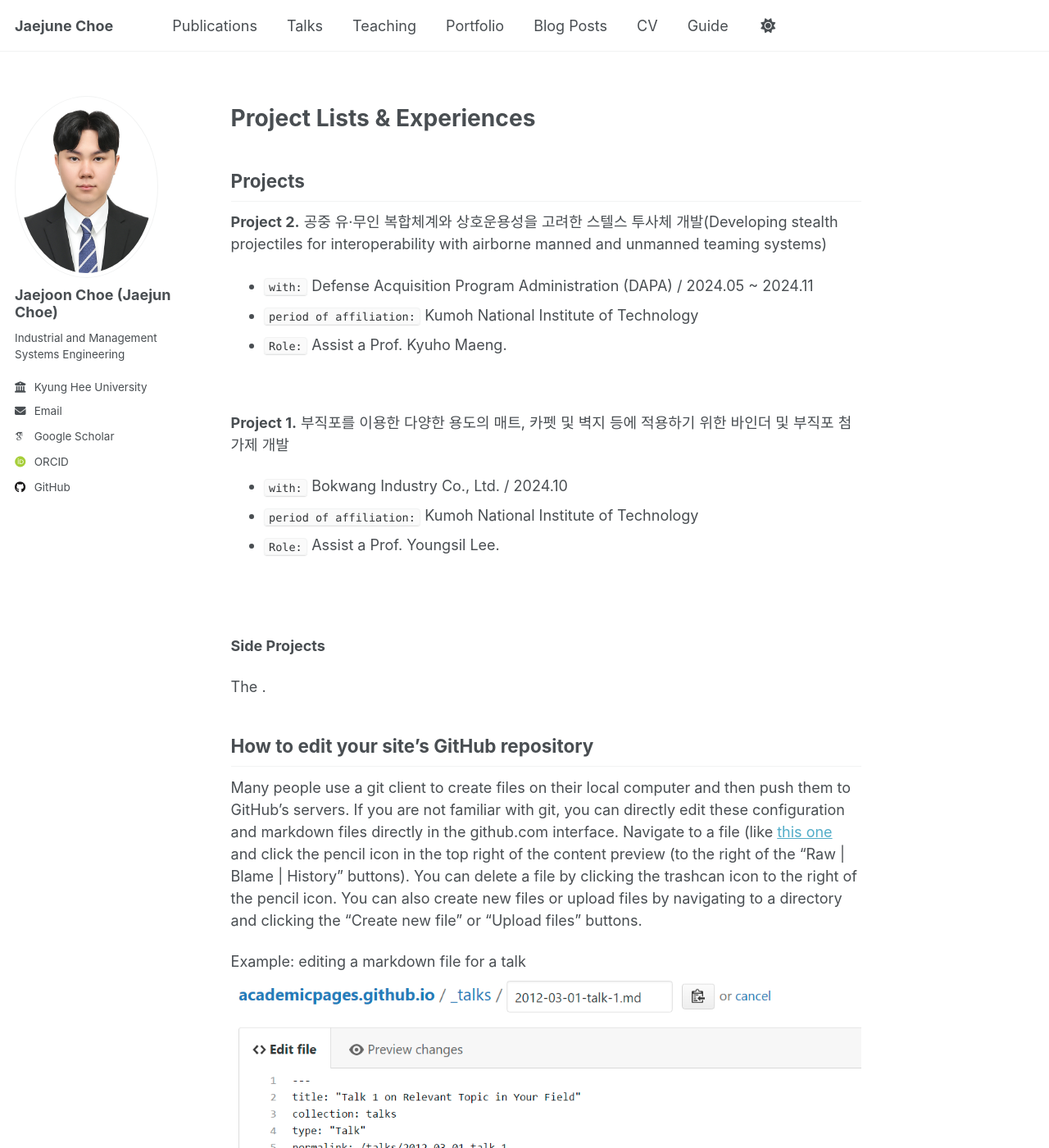
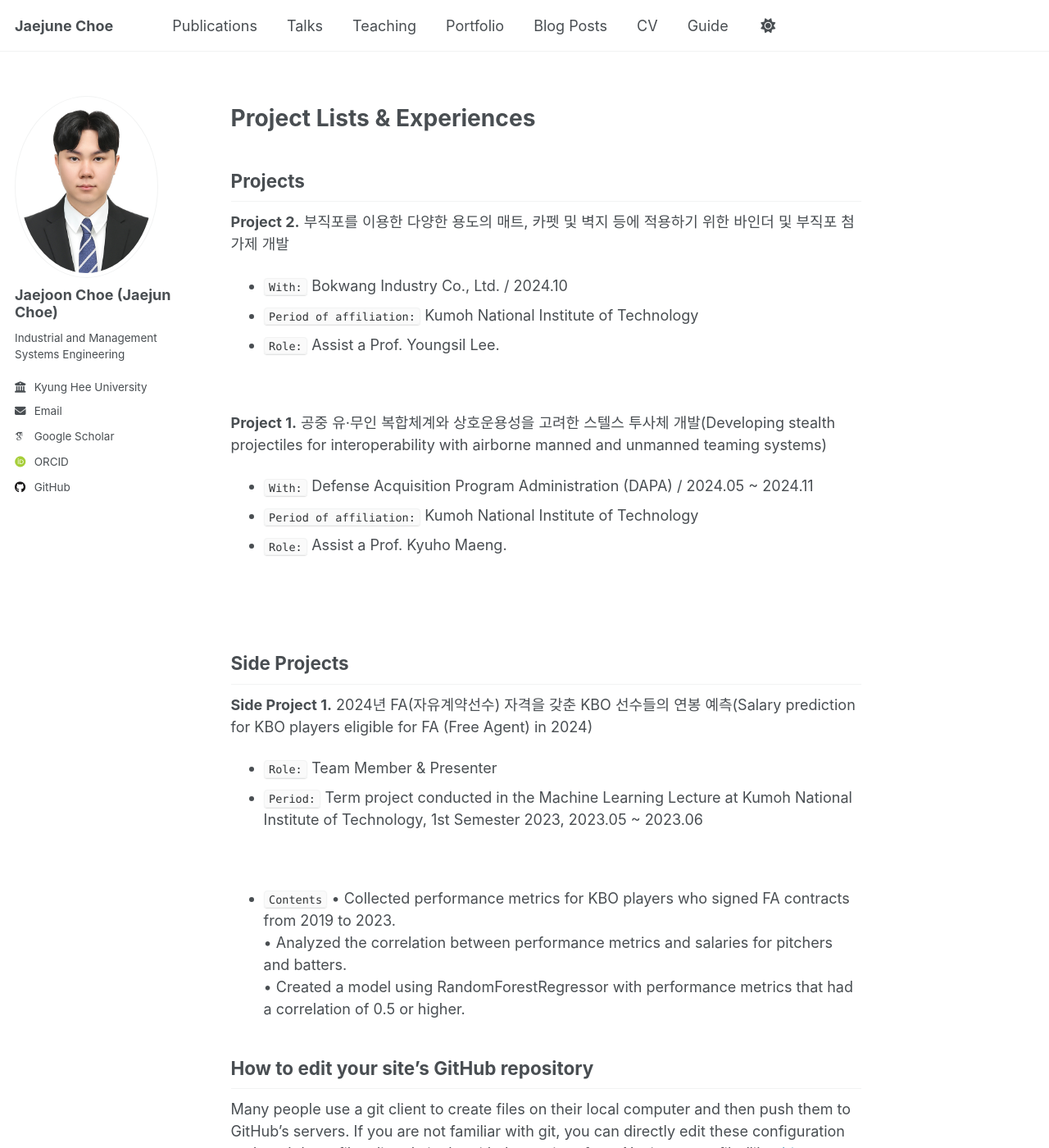
Before and after one commit to jaejunchoe/jaejunchoe.github.io, a Jekyll site: the page built from _pages/about.md, in a window 1280 px wide and 1400 px high, scrolled down 851 px. Shown: the whole window at 82% size. Built offline with Jekyll 4.4.1, drawn with Linux system fonts in a browser that asks for light colours; some web fonts are replaced.

Commit message:
initial commit

```diff
--- a/_pages/about.md
+++ b/_pages/about.md
@@ -39,26 +39,45 @@ Project Lists & Experiences
 **Projects**
 ----
 
-**Project 2.** 공중 유·무인 복합체계와 상호운용성을 고려한 스텔스 투사체 개발(Developing stealth projectiles for interoperability with airborne manned and unmanned teaming systems)
-- `with:` Defense Acquisition Program Administration (DAPA) / 2024.05 ~ 2024.11
-- `period of affiliation:` Kumoh National Institute of Technology
-- `Role:` Assist a Prof. Kyuho Maeng.
+**Project 2.** 부직포를 이용한 다양한 용도의 매트, 카펫 및 벽지 등에 적용하기 위한 바인더 및 부직포 첨가제 개발
+- `With:` Bokwang Industry Co., Ltd. / 2024.10
+- `Period of affiliation:` Kumoh National Institute of Technology
+- `Role:` Assist a Prof. Youngsil Lee.
 
 <br/>
 
-**Project 1.** 부직포를 이용한 다양한 용도의 매트, 카펫 및 벽지 등에 적용하기 위한 바인더 및 부직포 첨가제 개발
-- `with:` Bokwang Industry Co., Ltd. / 2024.10
-- `period of affiliation:` Kumoh National Institute of Technology
-- `Role:` Assist a Prof. Youngsil Lee.
-
+**Project 1.** 공중 유·무인 복합체계와 상호운용성을 고려한 스텔스 투사체 개발(Developing stealth projectiles for interoperability with airborne manned and unmanned teaming systems)
+- `With:` Defense Acquisition Program Administration (DAPA) / 2024.05 ~ 2024.11
+- `Period of affiliation:` Kumoh National Institute of Technology
+- `Role:` Assist a Prof. Kyuho Maeng.
 
 <br/>
 <br/>
 
 
 **Side Projects**
+----
 
-The .
+**Side Project 1.** 2024년 FA(자유계약선수) 자격을 갖춘 KBO 선수들의 연봉 예측(Salary prediction for KBO players eligible for FA (Free Agent) in 2024)
+- `Role:` Team Member & Presenter
+- `Period:` Term project conducted in the Machine Learning Lecture at Kumoh National Institute of Technology, 1st Semester 2023, 2023.05 ~ 2023.06
+
+<br/>
+
+- `Contents`
+• Collected performance metrics for KBO players who signed FA contracts from 2019 to 2023. <br/>
+• Analyzed the correlation between performance metrics and salaries for pitchers and batters. <br/>
+• Created a model using RandomForestRegressor with performance metrics that had a correlation of 0.5 or higher.
+
+
+
+
+
+
+
+
+
+
 
 How to edit your site's GitHub repository
 ------
```
